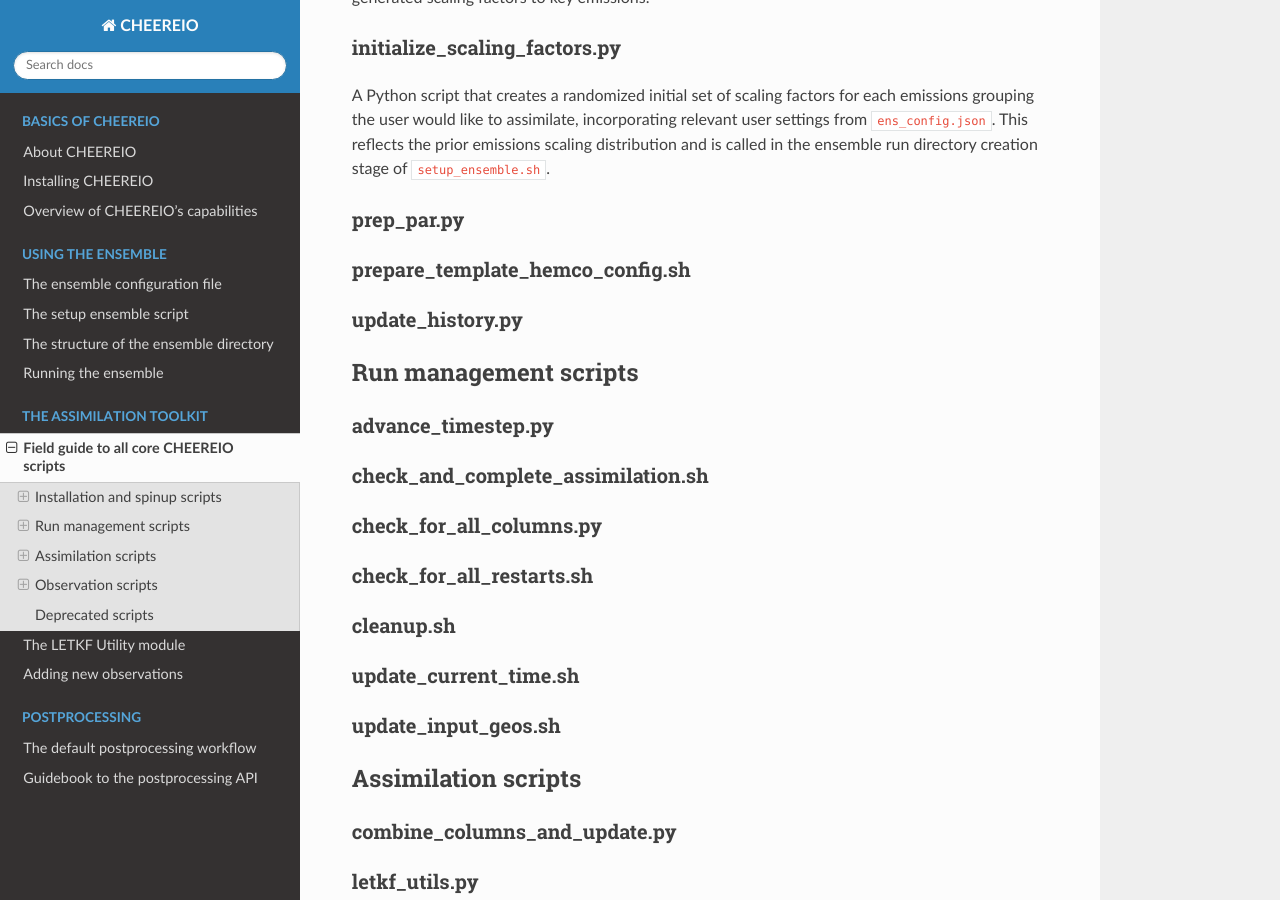
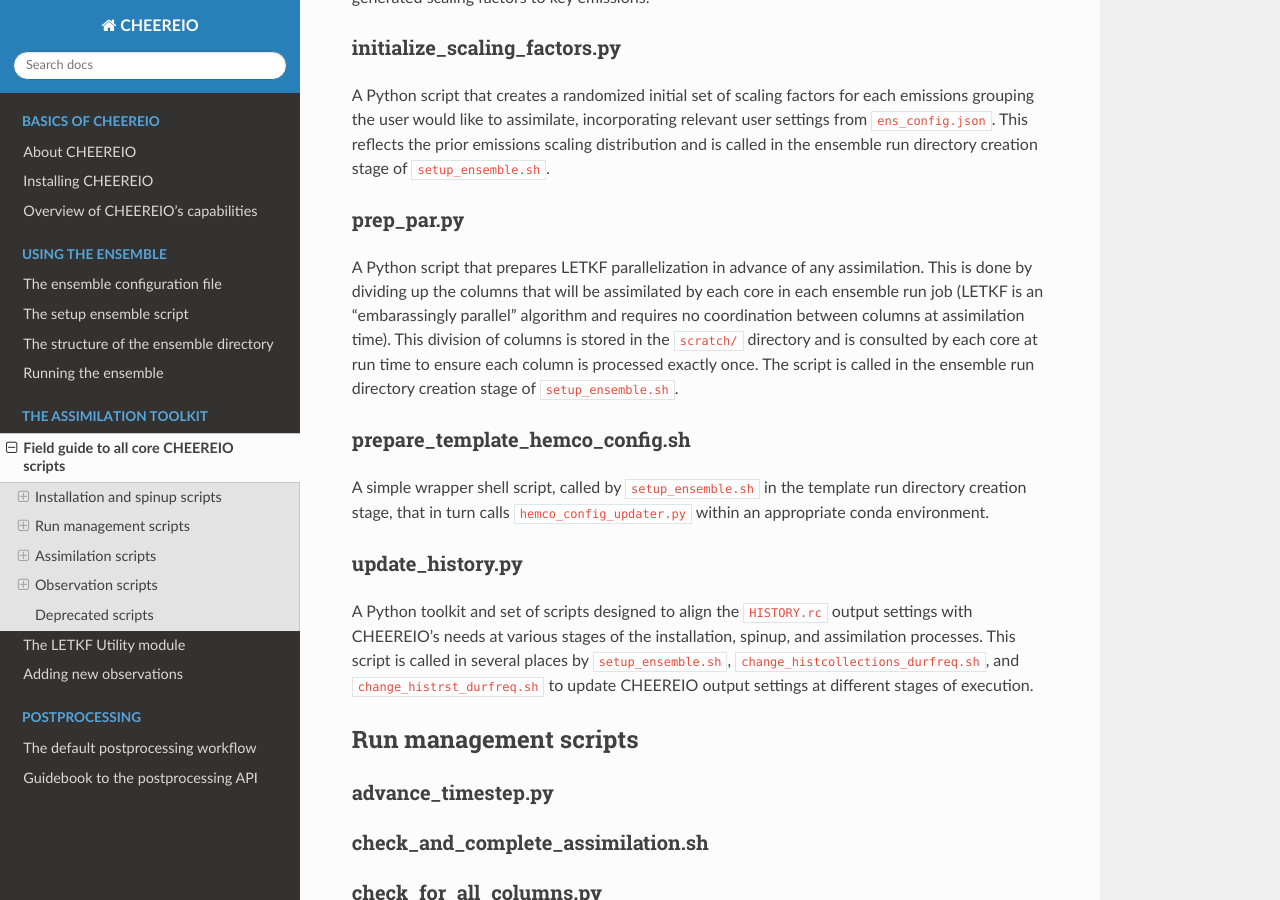
Before and after one commit to drewpendergrass/CHEEREIO, a Sphinx documentation site: the page built from docs/Field-guide-to-scripts.rst, in a window 1280 px wide and 900 px high, scrolled down 1065 px. Built offline with Sphinx 7.4.7 and the Read the Docs theme 2.0.0, drawn with Linux system fonts in a browser that asks for light colours.

Commit message:
update field guide

```diff
--- a/docs/Field-guide-to-scripts.rst
+++ b/docs/Field-guide-to-scripts.rst
@@ -39,11 +39,17 @@ A Python script that creates a randomized initial set of scaling factors for eac
 prep_par.py
 ~~~~~~~~~~~~~
 
+A Python script that prepares LETKF parallelization in advance of any assimilation. This is done by dividing up the columns that will be assimilated by each core in each ensemble run job (LETKF is an "embarassingly parallel" algorithm and requires no coordination between columns at assimilation time). This division of columns is stored in the ``scratch/`` directory and is consulted by each core at run time to ensure each column is processed exactly once. The script is called in the ensemble run directory creation stage of ``setup_ensemble.sh``.
+
 prepare_template_hemco_config.sh
 ~~~~~~~~~~~~~
 
+A simple wrapper shell script, called by ``setup_ensemble.sh`` in the template run directory creation stage, that in turn calls ``hemco_config_updater.py`` within an appropriate conda environment.
+
 update_history.py
 ~~~~~~~~~~~~~
+
+A Python toolkit and set of scripts designed to align the ``HISTORY.rc`` output settings with CHEEREIO's needs at various stages of the installation, spinup, and assimilation processes. This script is called in several places by ``setup_ensemble.sh``, ``change_histcollections_durfreq.sh``, and ``change_histrst_durfreq.sh`` to update CHEEREIO output settings at different stages of execution.
 
 Run management scripts
 -------------
```
